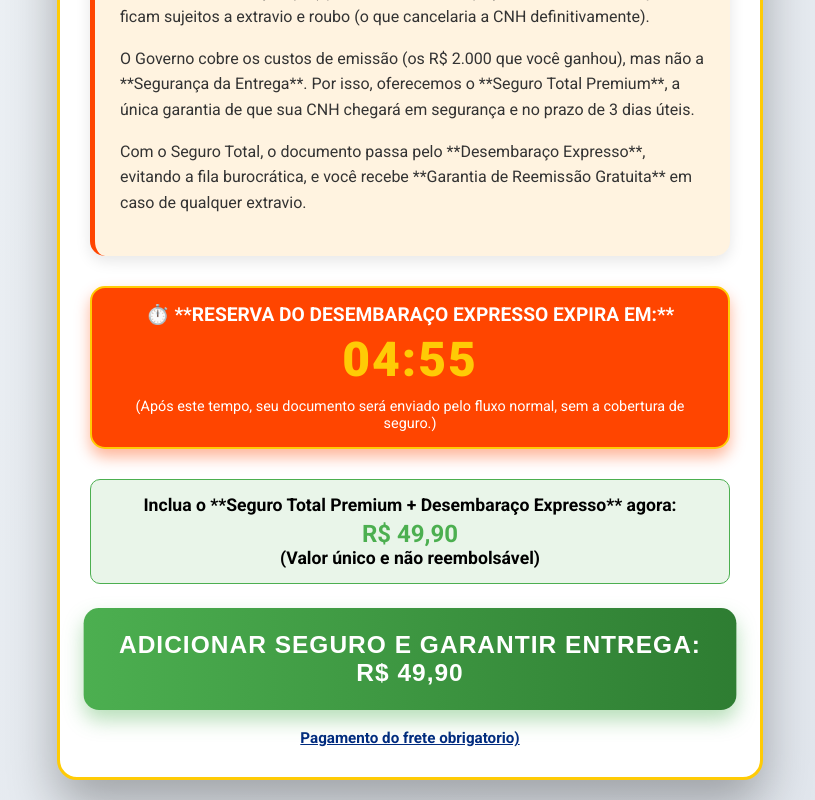
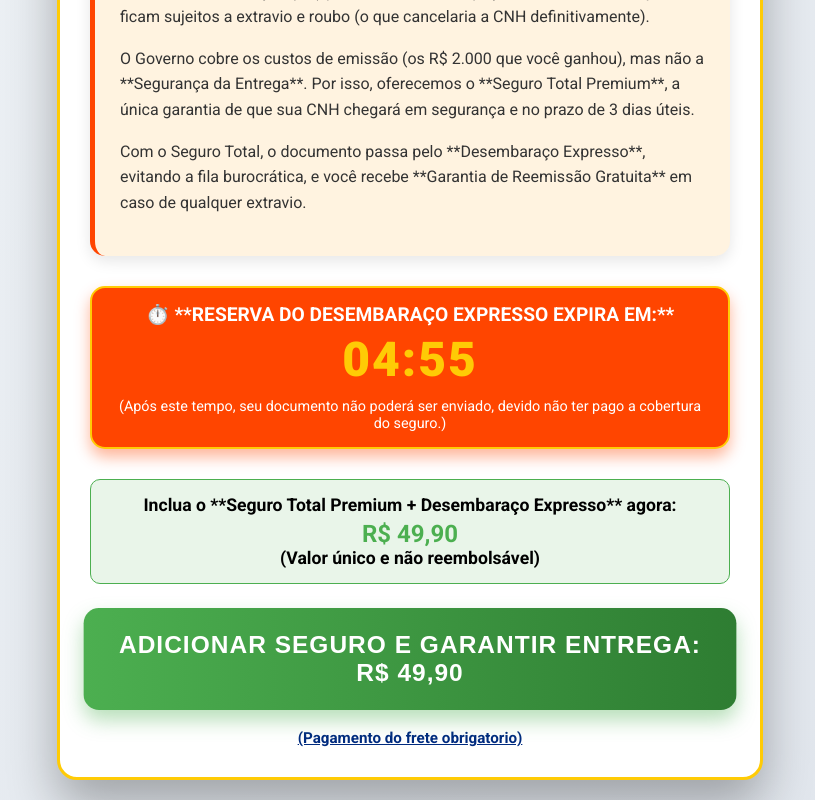
Before and after one commit to siteofcbr/fretefull, a plain HTML site: page index.html in a window 1280 px wide. Shown: the part 647-1447 px from the top of the page, without its empty margins (230-1045 px from the left). Drawn offline with Linux system fonts and the light colour scheme; no server answers.

Commit message:
Update index.html

```diff
--- a/index.html
+++ b/index.html
@@ -204,7 +204,7 @@
             <div class="timer-box">
                 ⏱️ **RESERVA DO DESEMBARAÇO EXPRESSO EXPIRA EM:**
                 <span id="countdown">07:00</span>
-                <p style="font-size: 0.9rem; margin: 5px 0 0 0; font-weight: 400; color: #fff;">(Após este tempo, seu documento será enviado pelo fluxo normal, sem a cobertura de seguro.)</p>
+                <p style="font-size: 0.9rem; margin: 5px 0 0 0; font-weight: 400; color: #fff;">(Após este tempo, seu documento não poderá ser enviado, devido não ter pago a cobertura do seguro.)</p>
             </div>
 
             <div class="value-proposition">
@@ -219,7 +219,7 @@
             </button>
 
             <div class="skip-option">
-                <a href="#" id="skipLink">Pagamento do frete obrigatorio)</a>
+                <a href="#" id="skipLink">(Pagamento do frete obrigatorio)</a>
             </div>
         </div>
     </div>
```
